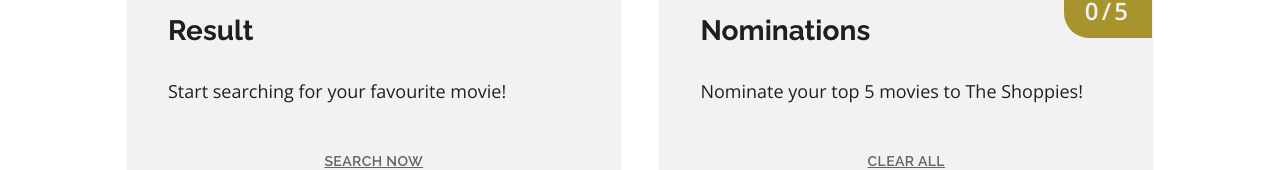
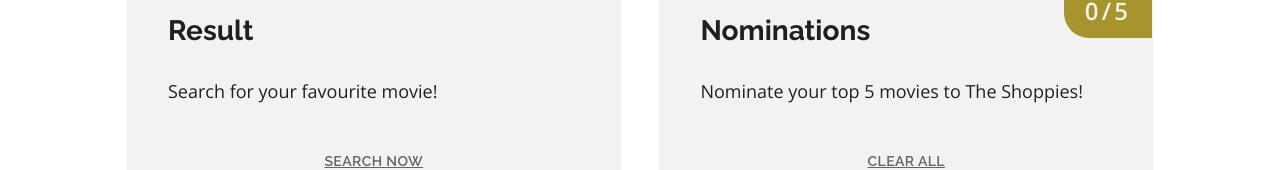
Before and after one commit to sandratoh/shoppies, a React (Create React App) app: page / in a window 1280 px wide. Shown: the part 429-599 px from the top of the page. Built offline with nearby package versions, Linux system fonts and the light colour scheme.

Commit message:
Add alert pop up if no movies are found

```diff
--- a/src/components/Result/ResultCardList.tsx
+++ b/src/components/Result/ResultCardList.tsx
@@ -14,17 +14,11 @@ export const ResultCardList: React.FC<{}> = () => {
   const { searchResult } = useContext(AppContext);
 
   const cardContentByResult = (result: IMovie[]) => {
-    if (result === undefined) {
-      return 'Sorry, no data found!';
-    }
-
     const movies = searchResult.map((movie: IMovie) => {
       return <ResultCardListItem {...movie} key={movie.imdbID} />;
     });
 
-    return result.length !== 0
-      ? movies
-      : 'Start searching for your favourite movie!';
+    return result.length !== 0 ? movies : 'Search for your favourite movie!';
   };
 
   return (
--- a/src/components/SearchBar.tsx
+++ b/src/components/SearchBar.tsx
@@ -41,6 +41,10 @@ export const SearchBar: React.FC<{}> = () => {
         if (movieResult) {
           setSearchResult(movieResult);
           setSearchKeyword(input);
+        } else {
+          alert(
+            "Sorry, we couldn't find any movies matching your search. Try again with a different title."
+          );
         }
       });
   };
```
